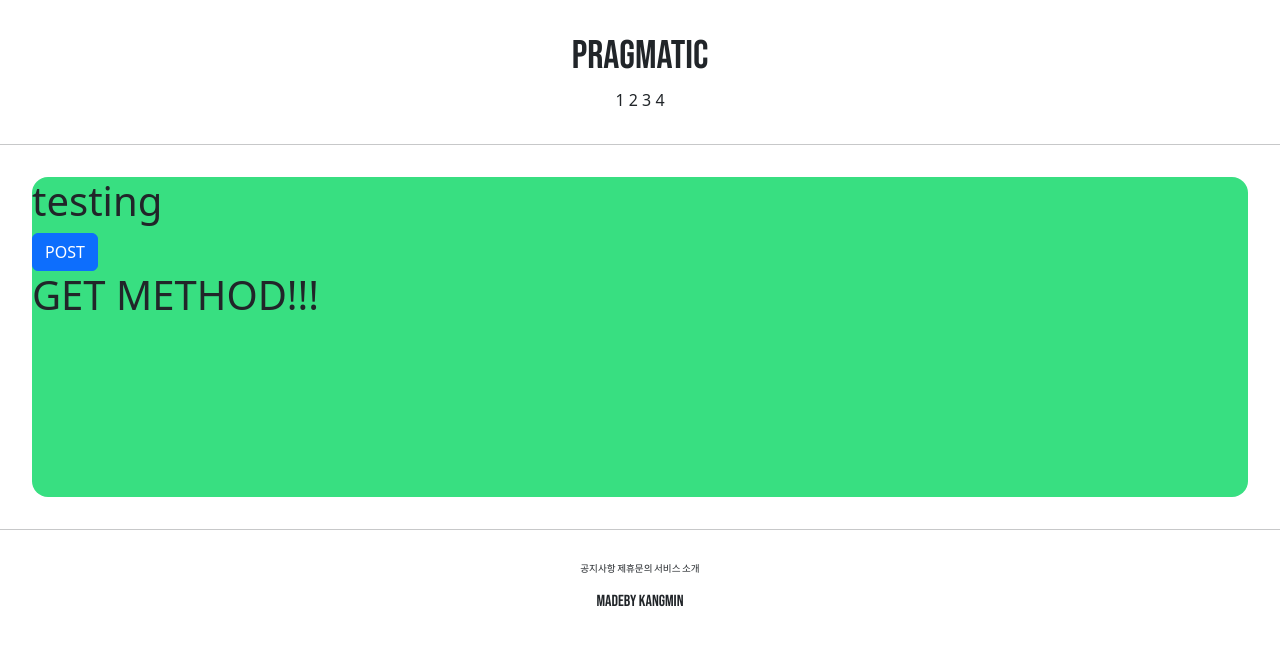
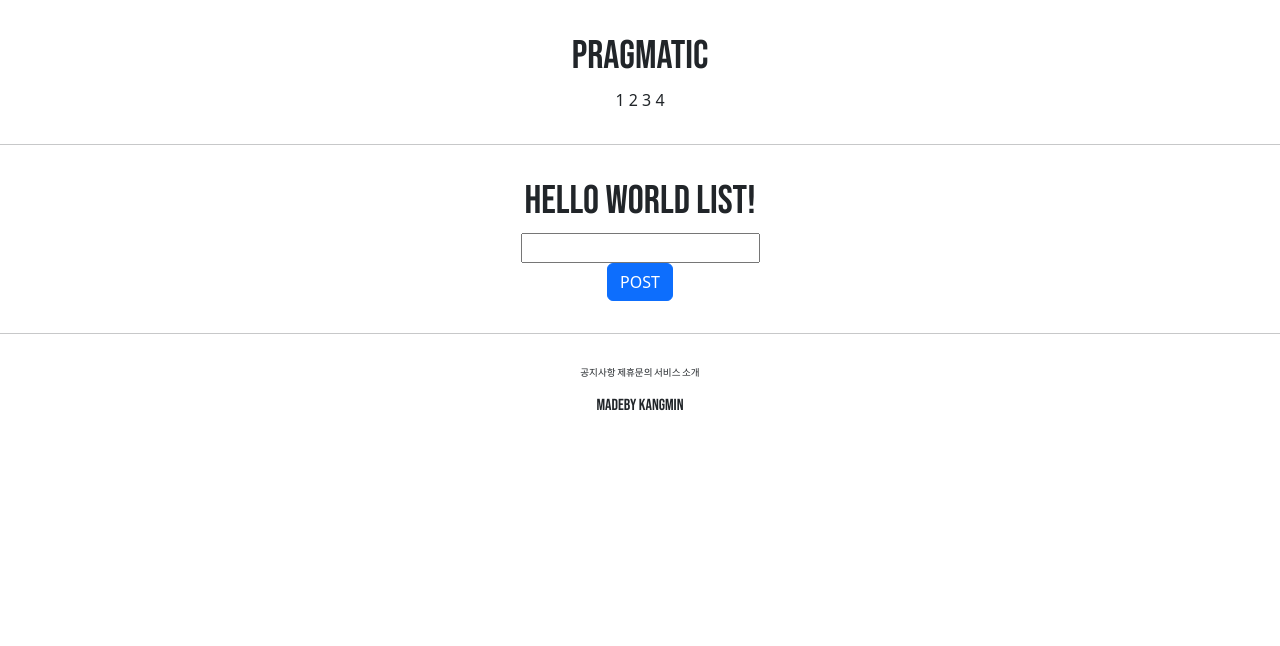
Before and after one commit to KangminNa/Django_Pinterest, a Django app: page /account/hello_world/ in a window 1280 px wide. Shown: the top 646 px of the page. Run offline with Django 4.2, Linux system fonts and the light colour scheme.

Commit message:
Create : 17. Post 통신을 이용한 DB 데이터 저장 실습
- model, view, hello_world.html 파일을 이용하여 Post 통신 테스트
- 이후 받은 데이터를 데이터베이스에 넣는 과정 설명

```diff
--- a/pragmatic/accountapp/templates/accountapp/hello_world.html
+++ b/pragmatic/accountapp/templates/accountapp/hello_world.html
@@ -2,19 +2,26 @@
 
 {% block content %}
 
-    <div style="height: 20rem; background-color: #38df81; border-radius: 1rem; margin: 2rem;">
-        <h1>
-            testing
+    <div style="border-radius: 1rem; margin: 2rem; text-align: center">
+        <h1 style="font-family: 'Bebas Neue', sans-serif;">
+            Hello World LIST!
         </h1>
 
     <form action="/account/hello_world/" method="post">
         {% csrf_token %}
-        <input type="submit" class="btn btn-primary" value="POST">
+        <div>
+            <input type="text" name="hello_world_input">
+        </div>
+         <div>
+            <input type="submit" class="btn btn-primary" value="POST">
+        </div>
     </form>
 
+    {% if hello_world_output %}
     <h1>
-        {{ text }}
+        {{ hello_world_output.text }}
     </h1>
+    {% endif %}
 
 
     </div>
--- a/pragmatic/accountapp/views.py
+++ b/pragmatic/accountapp/views.py
@@ -1,11 +1,20 @@
 from django.http import HttpResponse
 from django.shortcuts import render
+
+from accountapp.models import HelloWorld
 
 
 # Create your views here.
 def hello_world(request):
 
     if request.method == "POST":
-        return render(request, 'accountapp/hello_world.html', context={'text': 'POST METHOD!!!'})
+
+        temp = request.POST.get('hello_world_input')
+
+        new_hello_world = HelloWorld()
+        new_hello_world.text = temp
+        new_hello_world.save()
+
+        return render(request, 'accountapp/hello_world.html', context={'hello_world_output': new_hello_world})
     else:
         return render(request, 'accountapp/hello_world.html', context={'text': 'GET METHOD!!!'})
```
Also changed, not shown: 17/1.png (added), 17/README.md (added), pragmatic/db.sqlite3.
